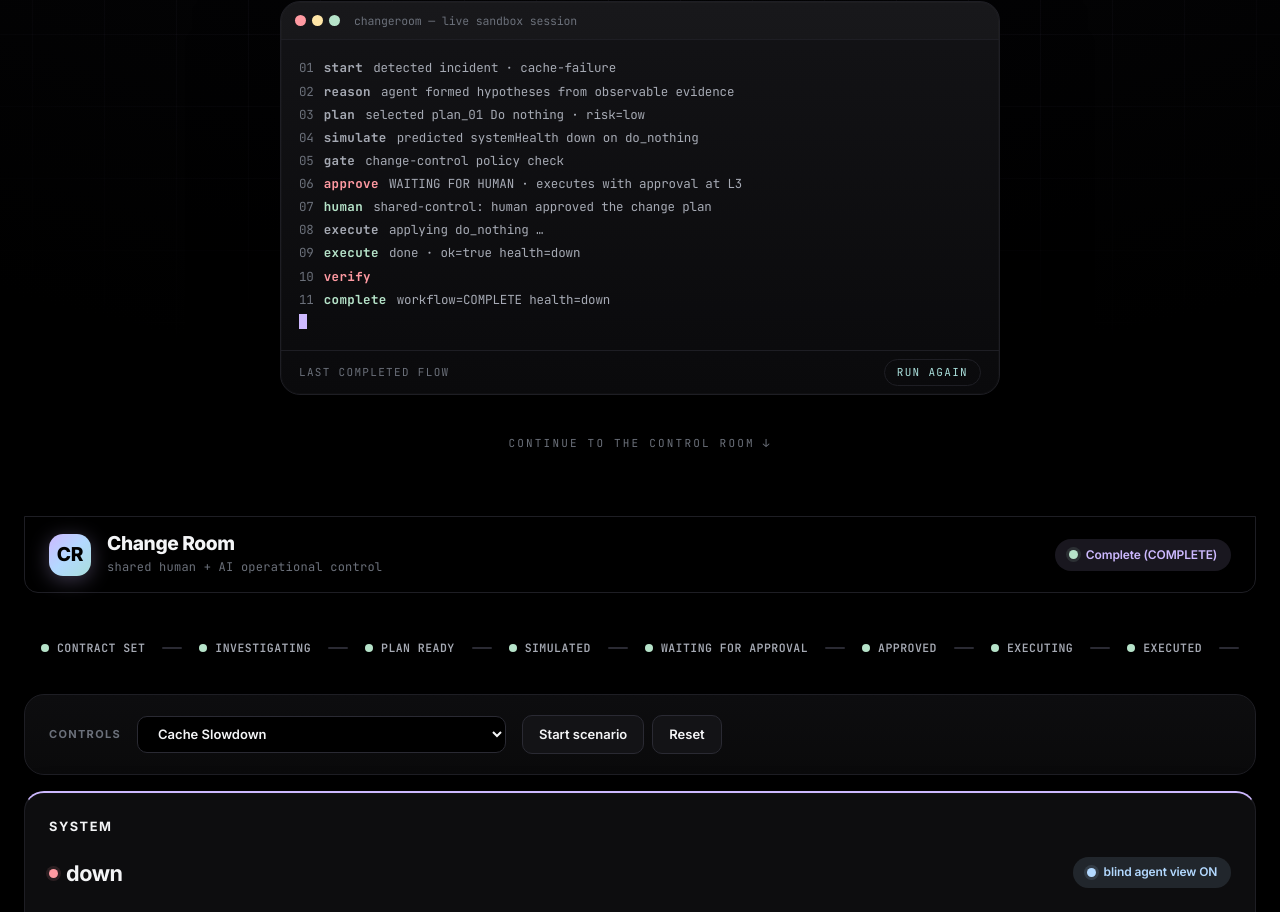
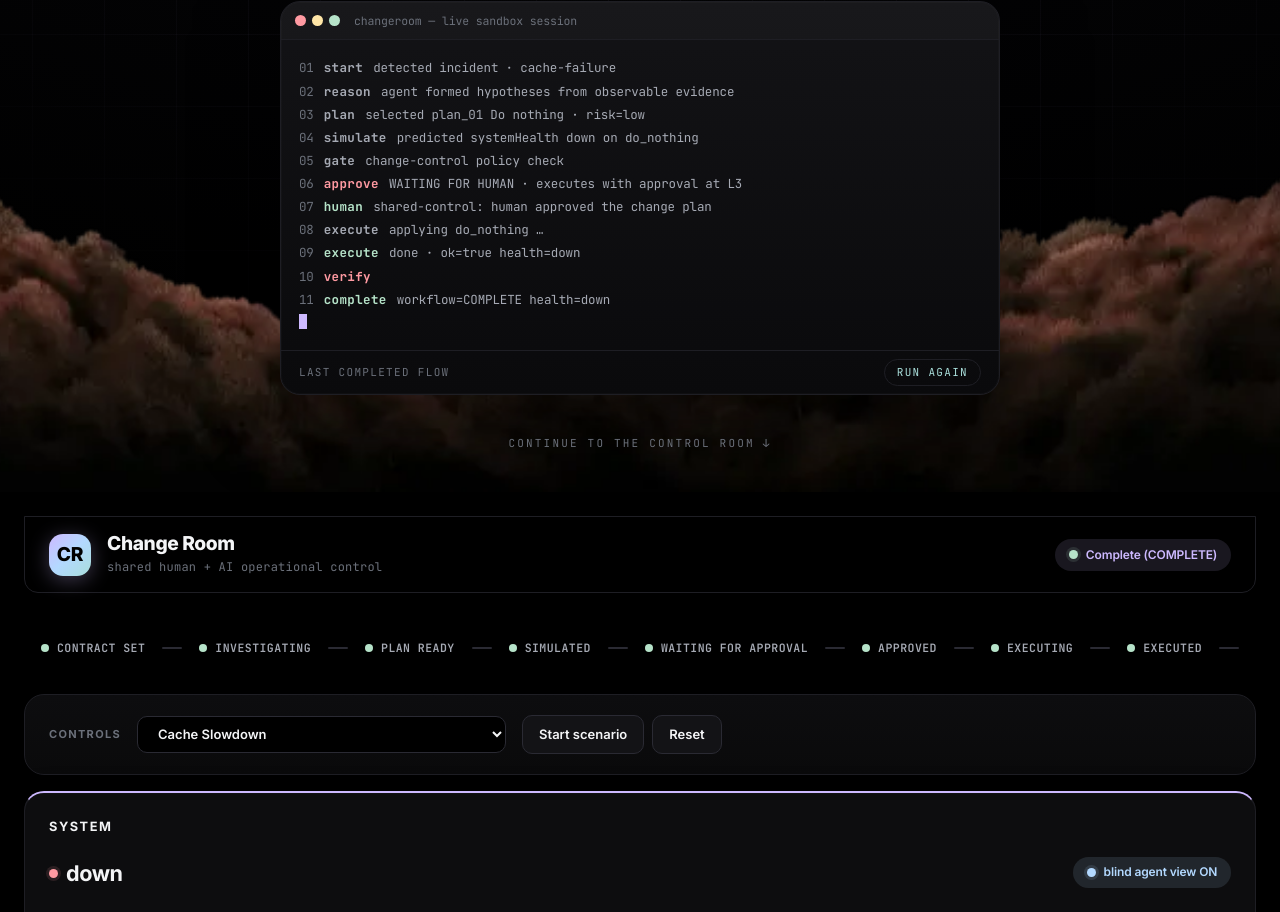
Before and after one commit to louji2308/change-room, a Next.js app in the folder apps/change-room/: page / in a window 1280 px wide. Shown: the part 610-1522 px from the top of the page. Built offline with nearby package versions, Linux system fonts and the light colour scheme.

Commit message:
feat(ui): add mountain foreground layer to hero

```diff
--- a/apps/change-room/src/app/globals.css
+++ b/apps/change-room/src/app/globals.css
@@ -663,7 +663,7 @@ p {
   }
 }
 
-/* ═══ HERO — stacked, normal scroll ═══ */
+/* ═══ HERO ═══ */
 .hero {
   position: relative;
   display: flex;
@@ -703,9 +703,24 @@ p {
     radial-gradient(30% 55% at 42% 42%, rgba(205, 185, 255, 0.18), transparent 70%);
   filter: blur(28px);
 }
+.hero-mountain {
+  position: absolute;
+  left: -5%;
+  right: -5%;
+  bottom: 0;
+  height: 45vh;
+  min-height: 320px;
+  width: 110%;
+  object-fit: cover;
+  object-position: center top;
+  z-index: 1;
+  pointer-events: none;
+  -webkit-mask-image: linear-gradient(to bottom, transparent 0%, #000 30%);
+  mask-image: linear-gradient(to bottom, transparent 0%, #000 30%);
+}
 .hero-inner {
   position: relative;
-  z-index: 1;
+  z-index: 2;
   display: flex;
   flex-direction: column;
   align-items: center;
--- a/apps/change-room/src/components/Hero.tsx
+++ b/apps/change-room/src/components/Hero.tsx
@@ -9,6 +9,15 @@ export default function Hero() {
         <div className="hero-grid" />
         <div className="hero-glow" />
       </div>
+      <img
+        src="/bush-mountain.webp"
+        alt=""
+        className="hero-mountain"
+        aria-hidden="true"
+        width="1920"
+        height="600"
+        loading="eager"
+      />
 
       <div className="hero-inner">
         <span className="hero-eyebrow">human + AI operational control · medusa e-commerce sandbox</span>
```
Also changed, not shown: apps/change-room/public/bush-mountain.webp (added).
